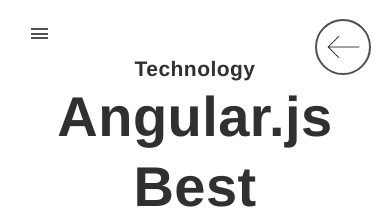
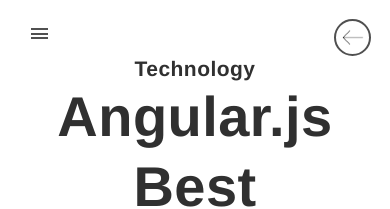
Before and after one commit to eyecuelab/labnotebook, a Jekyll site: the page built from _posts/2015-02-08-angular-js-best-practices.md, in a window 390 px wide. Shown: the top 209 px of the page. Built offline with Jekyll 4.4.1, drawn with Linux system fonts in a browser that asks for light colours; some web fonts are replaced; Markdown is read by kramdown in place of the engine named in the settings.

Commit message:
make back button responsive

```diff
--- a/public/css/eyecuelabnotebook.css
+++ b/public/css/eyecuelabnotebook.css
@@ -322,10 +322,18 @@ div.author {
   right: 1rem;
   background-image: url("/public/images/arrow-left.png");
   background-size: contain;
-  width: 3rem;
-  height: 3rem;
-  border-radius: 1.5rem;
+  width: 2rem;
+  height: 2rem;
+  border-radius: 1rem;
   border: 2px solid #505050;
+}
+
+@media (min-width: 56em) {
+  .back-button {
+    width: 3rem;
+    height: 3rem;
+    border-radius: 1.5rem;
+  }
 }
 
 /*
```
